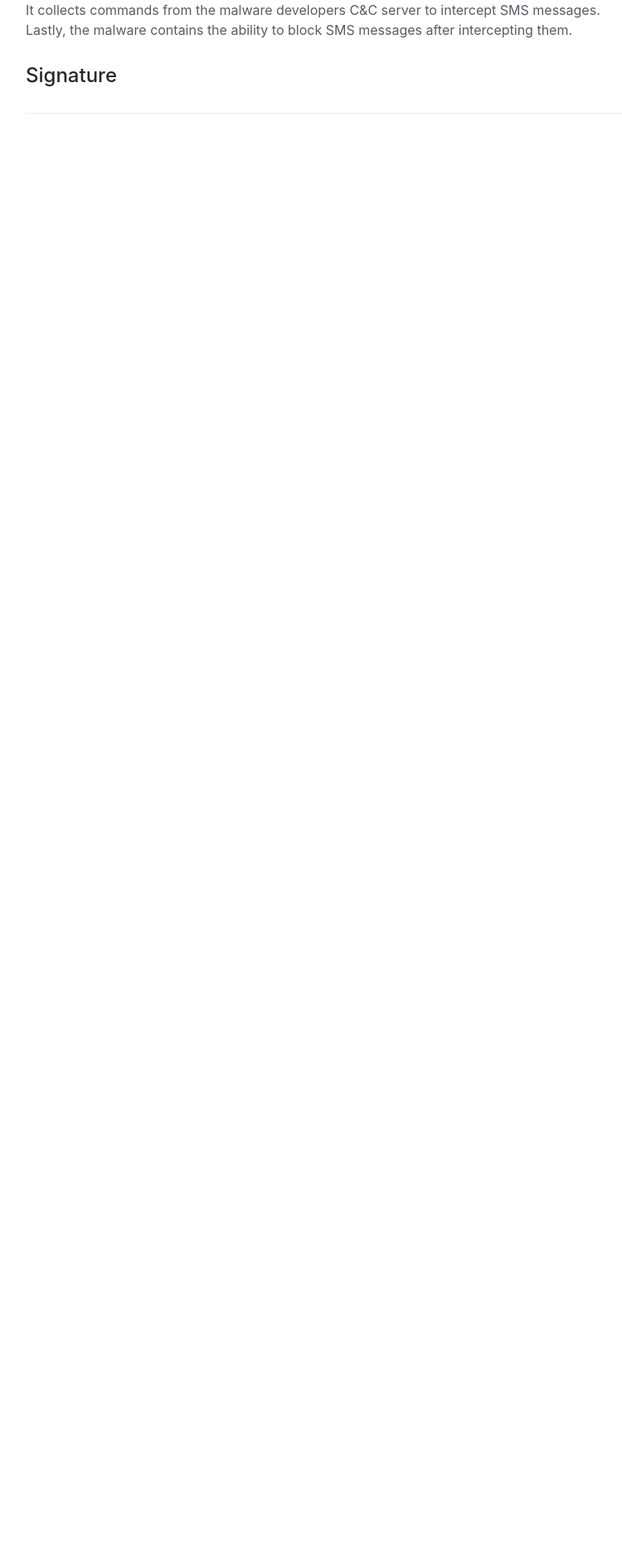
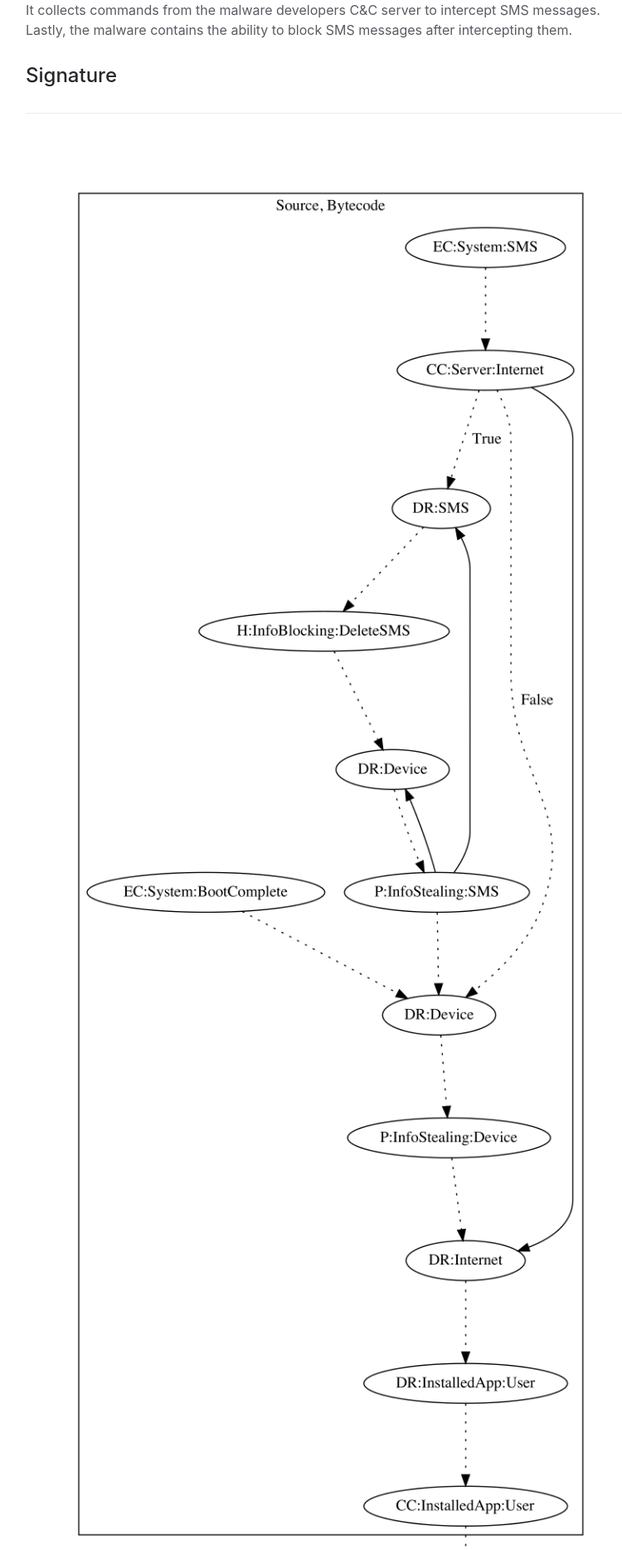
Before and after one commit to hello-from-anon-researcher/hello-from-anon-researcher.github.io, a Jekyll site: the page built from docs/signatures/spybankerhu.md, in a window 1280 px wide. Shown: the part 395-2263 px from the top of the page at 83% size, without its empty margins (373-1123 px from the left). Built offline with Jekyll 4.4.1, drawn with Linux system fonts in a browser that asks for light colours.

Commit message:
update website

```diff
--- a/signatures/spybankerhu.md
+++ b/docs/signatures/spybankerhu.md
@@ -20,4 +20,4 @@ This malware sample contains the ability to phish banking credentials, based on
 ## Signature
 ---
 
-![](../img/signatures/spybankerhu.png)
+![](../../img/signatures/spybankerhu.png)
```
